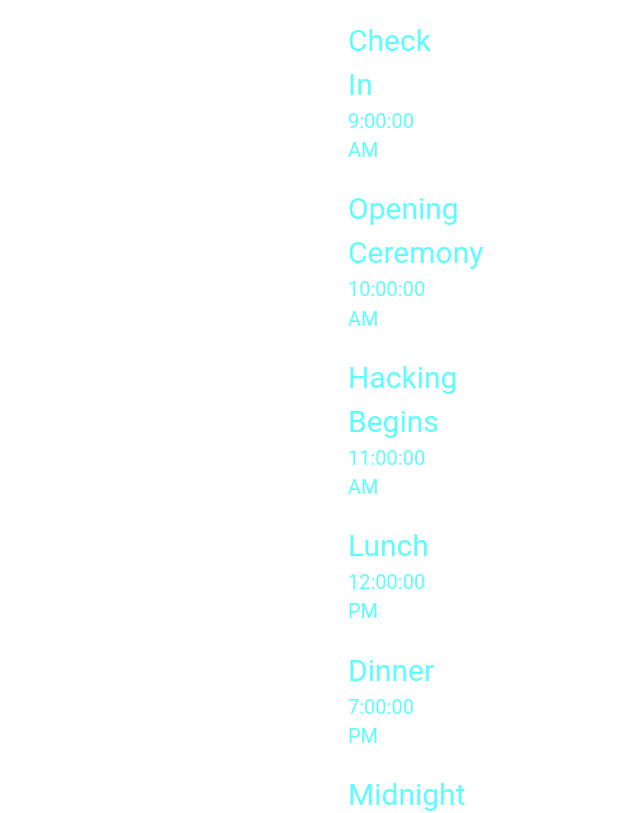
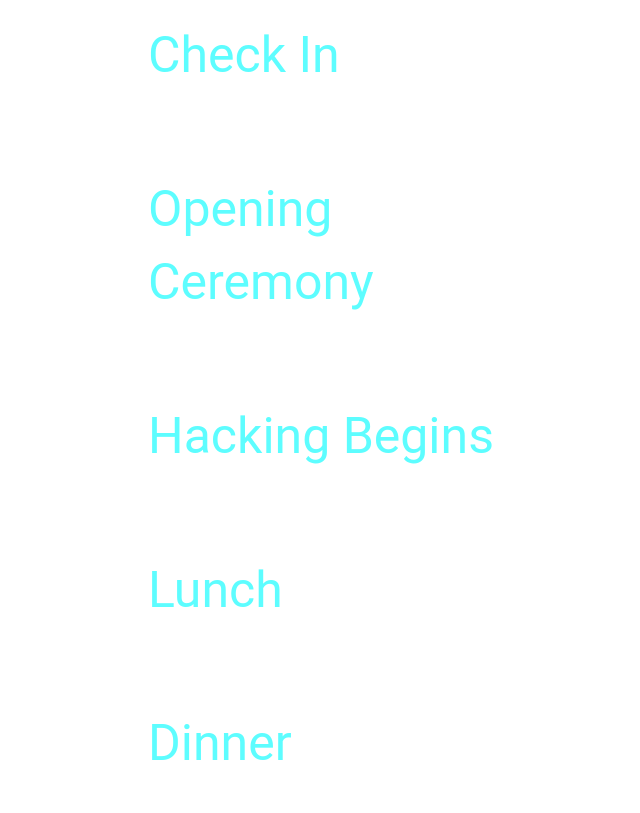
Before and after one commit to hawkhack/hawkhack-live, a React (Create React App) app in the folder client/: page / in a window 1280 px wide. Shown: the top 813 px of the page, without its empty margins (608-1248 px from the left). Built offline with nearby package versions, Linux system fonts and the light colour scheme; no server answers.

Commit message:
fixed schedule item month, adjusted spacing, color, fontsize

```diff
--- a/client/src/App.js
+++ b/client/src/App.js
@@ -6,8 +6,8 @@ import { withStyles } from '@material-ui/core'
 
 const appStyles = {
   gridItem: {
-    paddingRight: "300px",
-    paddingLeft: "300px"
+    paddingRight: "100px",
+    paddingLeft: "100px"
   }
 }
 
@@ -17,43 +17,43 @@ class App extends Component {
     announcements: [],
     schedule:[{
       text:"Check In",
-      time: new Date(2019, 3, 30, 9)
+      time: new Date(2019, 2, 30, 9)
     },
     {
       text:"Opening Ceremony",
-      time: new Date(2019, 3, 30, 10)
+      time: new Date(2019, 2, 30, 10)
     },
     {
       text:"Hacking Begins",
-      time: new Date(2019, 3, 30, 11)
+      time: new Date(2019, 2, 30, 11)
     },
     {
       text:"Lunch",
-      time: new Date(2019, 3, 30, 12)
+      time: new Date(2019, 2, 30, 12)
     },
     {
       text:"Dinner",
-      time: new Date(2019, 3, 30, 19)
+      time: new Date(2019, 2, 30, 19)
     },
     {
       text:"Midnight Snack",
-      time: new Date(2019, 3, 31, 0)
+      time: new Date(2019, 2, 31, 0)
     },
     {
       text:"Breakfast",
-      time: new Date(2019, 3, 31, 9)
+      time: new Date(2019, 2, 31, 9)
     },
     {
       text:"Hacking Ends",
-      time: new Date(2019, 3, 31, 11)
+      time: new Date(2019, 2, 31, 11)
     },
     {
       text:"Lunch",
-      time: new Date(2019, 3, 31, 12)
+      time: new Date(2019, 2, 31, 12)
     },
     {
       text:"Closing Ceremony",
-      time: new Date(2019, 3, 31, 15)
+      time: new Date(2019, 2, 31, 15)
     }]
   };
 
--- a/client/src/components/Announcements.js
+++ b/client/src/components/Announcements.js
@@ -6,12 +6,12 @@ import ListItemText from '@material-ui/core/ListItemText';
 const Announcements = (props) => {
   const { announcements } = props
   return (
-    <List style={{maxWidth: "470px"}}>
+    <List style={{maxWidth: "1000px",fontSize: "50px"}}>
       { announcements.reverse().slice(0, 7).map((announcement, key) => (
         <ListItem key={key}>
-          <ListItemText disableTypography primary={<Typography style={{fontSize:"30px", color: "#5dfdff"}}>{announcement.text && announcement.text.replace(/(:[^:\s]*:)|(<[^>\s]*>)/g, '').trim()}</Typography>}
+          <ListItemText disableTypography primary={<Typography style={{fontSize:"50px", color: "#5dfdff"}}>{announcement.text && announcement.text.replace(/(:[^:\s]*:)|(<[^>\s]*>)/g, '').trim()}</Typography>}
             secondary={
-              <Typography style={{fontSize:"20px", color: "#5dfdff"}}>
+              <Typography style={{fontSize:"40px", color: "#fff"}}>
                 {new Date(announcement.ts * 1000).toLocaleTimeString()}
               </Typography>
           }/>
--- a/client/src/components/Schedule.js
+++ b/client/src/components/Schedule.js
@@ -6,11 +6,11 @@ import ListItemText from '@material-ui/core/ListItemText';
 
 const scheduleStyles = {
   time: {
-    fontSize: "20px",
-    color: "#5dfdff"
+    fontSize: "40px",
+    color: "#fff"
   },
   listItem: {
-    fontSize: "30px",
+    fontSize: "50px",
     color: "#5dfdff"
   }
 }
@@ -29,7 +29,7 @@ const Schedule = ({...props}) => {
         <ListItem key={key}>
           <ListItemText
             primary={
-              <Typography component="span" style={{fontSize:"30px", color: "#5dfdff"}}>
+              <Typography component="span" style={{fontSize:"50px", color: "#5dfdff"}}>
                 {msg.text && msg.text.replace(/(:[^:\s]*:)|(<[^>\s]*>)/g, '').trim()}
               </Typography>
             }
```
